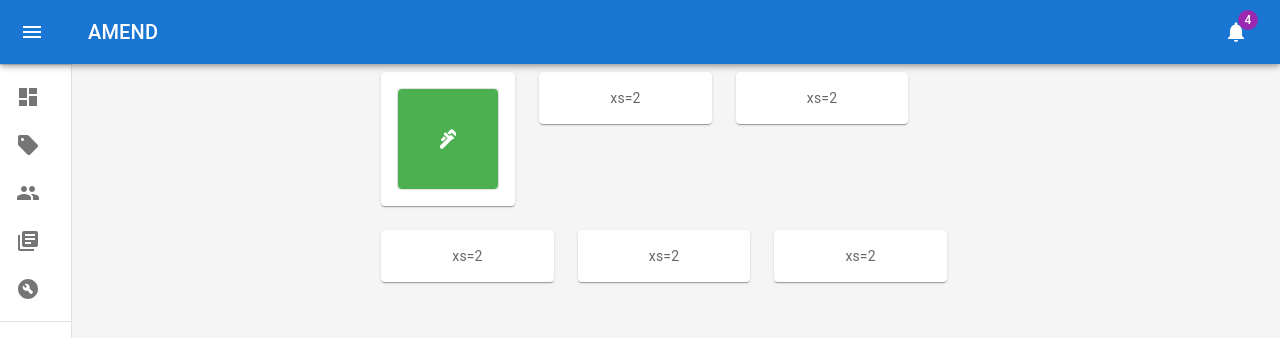
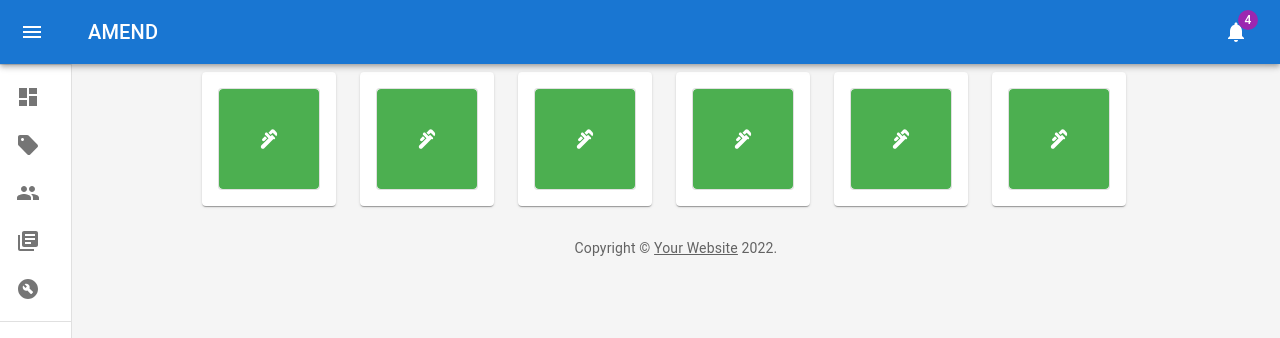
Before and after one commit to SanjayBaskaran/AMEND-Virtual-Service-System, a Next.js app in the folder amend/: page /dashboard/Dashboard in a window 1280 px wide. Shown: the top 338 px of the page. Built offline with nearby package versions, Linux system fonts and the light colour scheme.

Commit message:
Booked page added

```diff
--- a/amend/pages/_app.js
+++ b/amend/pages/_app.js
@@ -183,11 +183,9 @@
                 spacing={0}
                 direction="column"
                 alignItems="center"
-                style={{ minHeight: "100vh" }}
               >
-                <Grid item xs={3}>
                   <Component {...pageProps} />
-                </Grid>
+
               </Grid>
             </Grid>
             <Copyright sx={{ pt: 4 }} />
--- a/amend/pages/dashboard/Dashboard.js
+++ b/amend/pages/dashboard/Dashboard.js
@@ -40,20 +40,30 @@
             <Card variant="outlined">{card}</Card>
           </Item>
         </Grid>
-        <Grid item xs={2} sm={4} md={4}>
-          <Item>xs=2</Item>
+        <Grid item>
+          <Item>
+            <Card variant="outlined">{card}</Card>
+          </Item>
         </Grid>
-        <Grid item xs={2} sm={4} md={4}>
-          <Item>xs=2</Item>
+        <Grid item>
+          <Item>
+            <Card variant="outlined">{card}</Card>
+          </Item>
         </Grid>
-        <Grid item xs={2} sm={4} md={4}>
-          <Item>xs=2</Item>
+        <Grid item>
+          <Item>
+            <Card variant="outlined">{card}</Card>
+          </Item>
         </Grid>
-        <Grid item xs={2} sm={4} md={4}>
-          <Item>xs=2</Item>
+        <Grid item>
+          <Item>
+            <Card variant="outlined">{card}</Card>
+          </Item>
         </Grid>
-        <Grid item xs={2} sm={4} md={4}>
-          <Item>xs=2</Item>
+        <Grid item>
+          <Item>
+            <Card variant="outlined">{card}</Card>
+          </Item>
         </Grid>
       </Grid>
     </Box>
```
Also changed, not shown: amend/pages/dashboard/Booked.js (added, +64 -0 lines).
